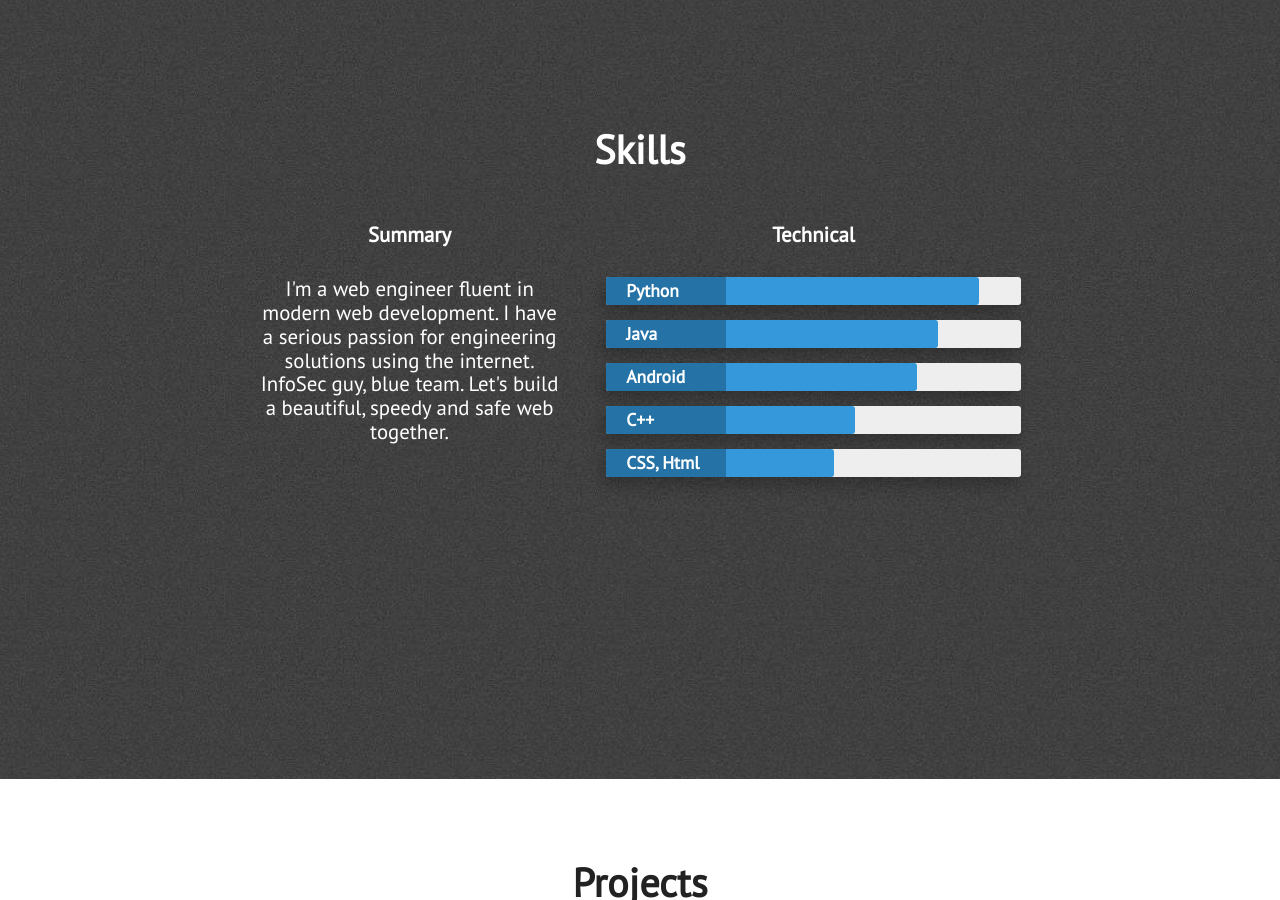
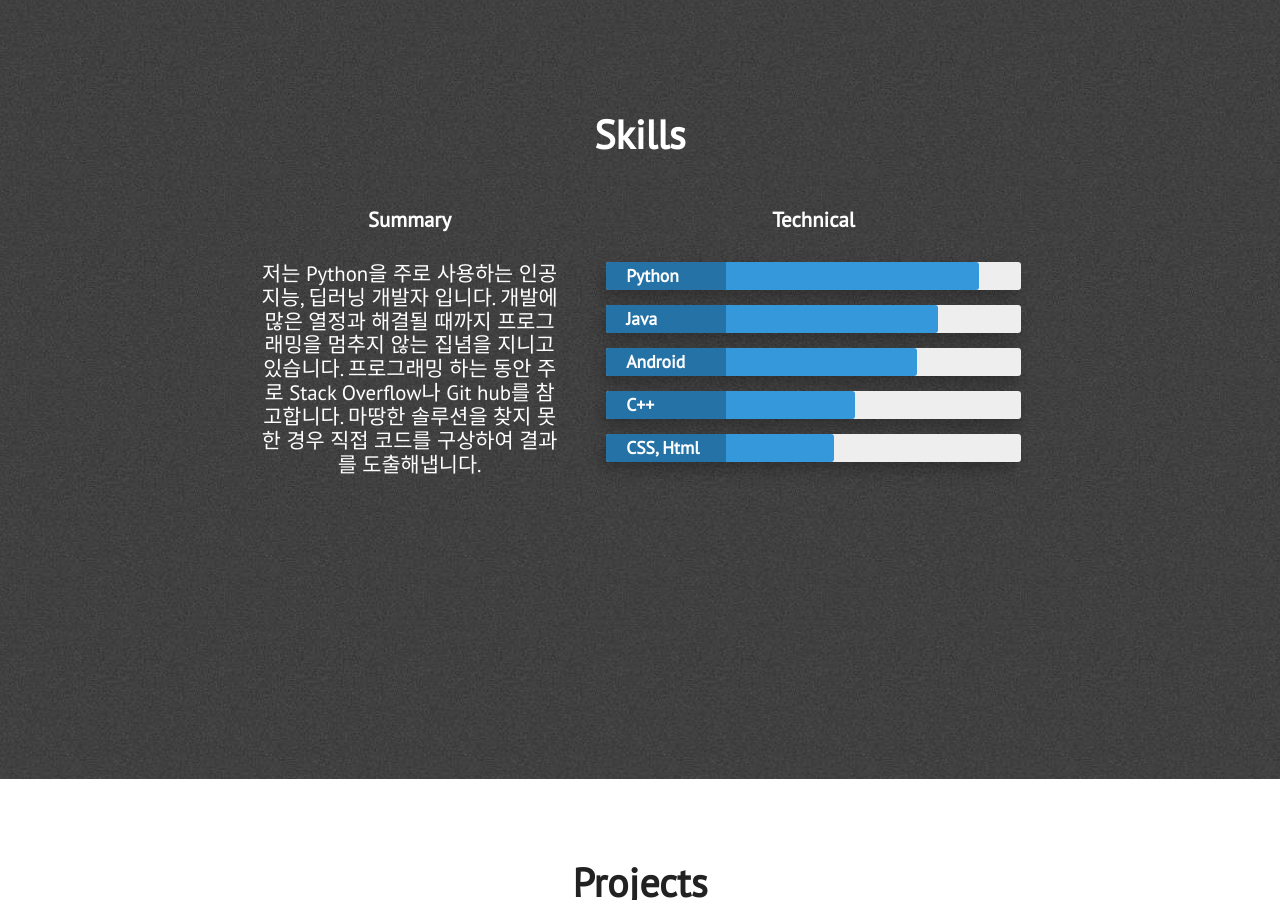
Before and after one commit to SongChaeYoung98/SongChaeYoung98.github.io, a Jekyll site: the page built from index.html, in a window 1280 px wide and 900 px high, scrolled down 2121 px. Built offline with Jekyll 4.4.1, drawn with Linux system fonts in a browser that asks for light colours; nearby versions of some CDN libraries.

Commit message:
Update skills.html

```diff
--- a/_includes/skills.html
+++ b/_includes/skills.html
@@ -8,7 +8,7 @@
                 <div class="what-i-do">
                     <h3 class="center-align skills-subsection">Summary</h3>
                     <p class="paragraph-text center-align">
-                        I'm a web engineer fluent in modern web development. I have a serious passion for engineering solutions using the internet. InfoSec guy, blue team. Let's build a beautiful, speedy and safe web together.
+                        저는 Python을 주로 사용하는 인공지능, 딥러닝 개발자 입니다. 개발에 많은 열정과 해결될 때까지 프로그래밍을 멈추지 않는 집념을 지니고 있습니다. 프로그래밍 하는 동안 주로 Stack Overflow나 Git hub를 참고합니다. 마땅한 솔루션을 찾지 못한 경우 직접 코드를 구상하여 결과를 도출해냅니다.
                     </p>
                 </div>
                 <div class="technical-skills">
```
